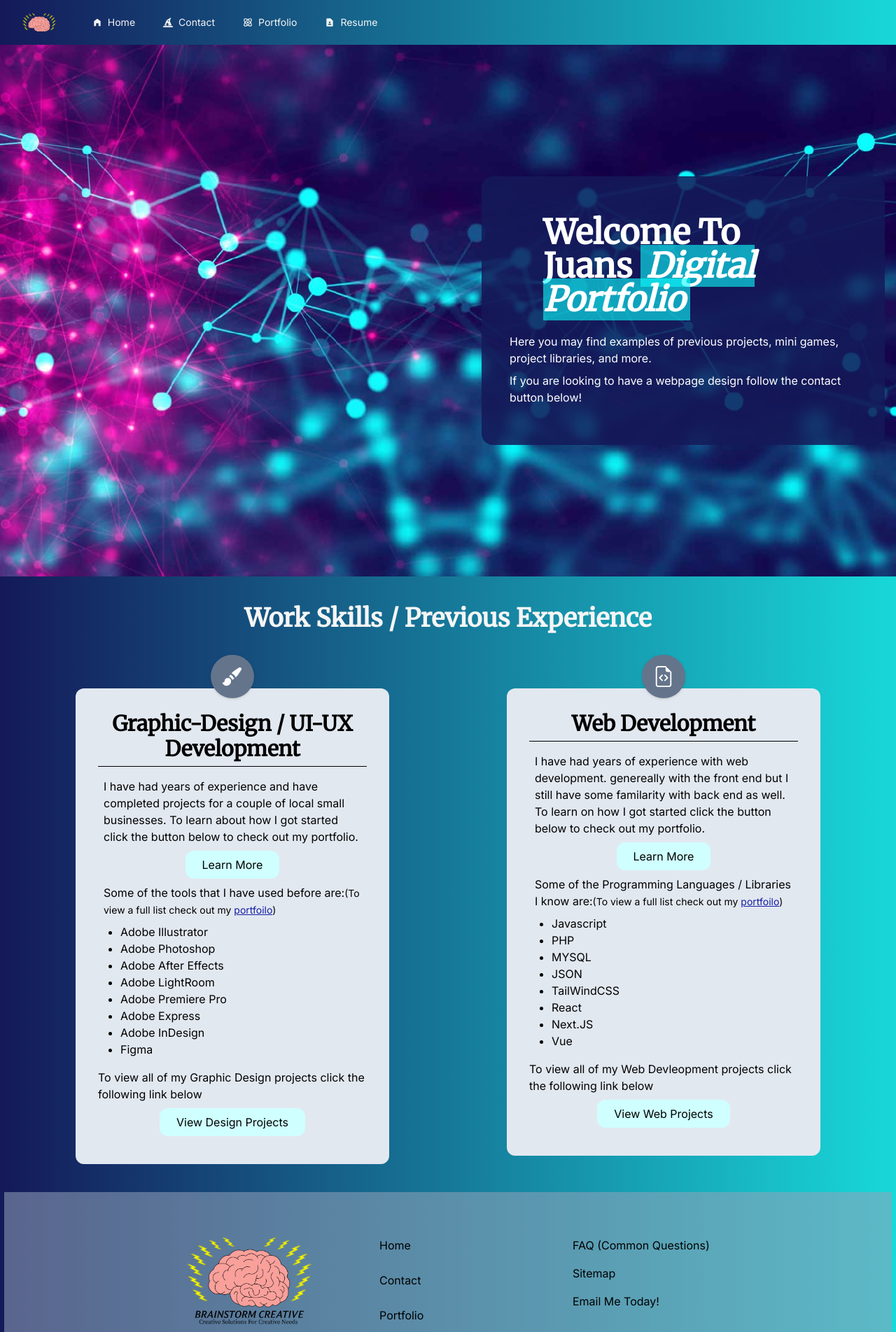
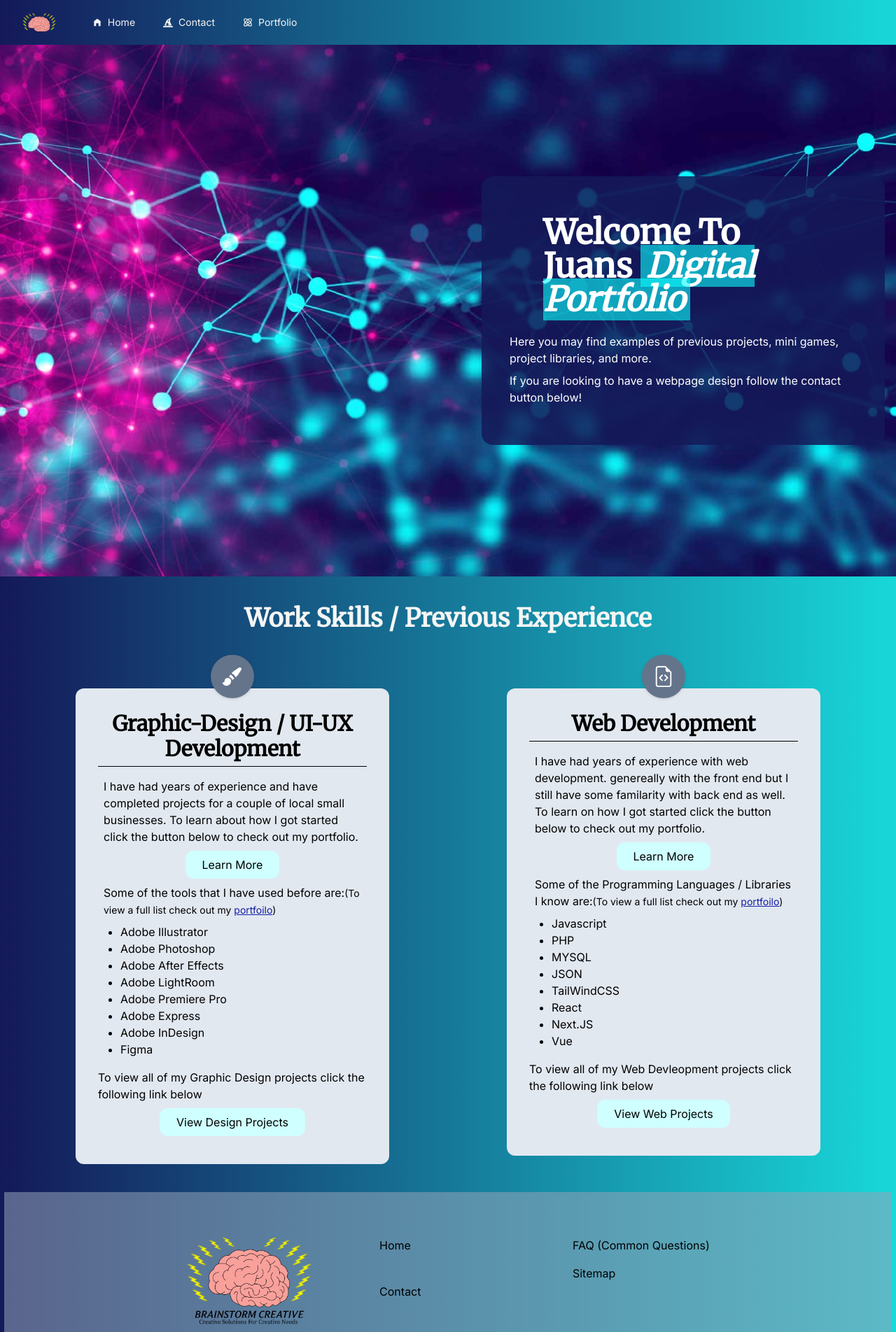
Before and after one commit to juanrios456/Juan-Rios-Portfolio, a Next.js app: page / in a window 1280 px wide. Shown: the top 1904 px of the page at 70% size. Built offline with nearby package versions, Linux system fonts and the light colour scheme.

Commit message:
Remove resume page from navigation menus

```diff
--- a/components/Navigation/NavigationMenu.tsx
+++ b/components/Navigation/NavigationMenu.tsx
@@ -12,7 +12,6 @@ export const navigation = [
   { name: 'Home', href: '/', current: false, icon: <MdHomeFilled/> },
   { name: 'Contact', href: '/contact', current: false, icon: <FaHatWizard/>, },
   { name: 'Portfolio', href: '/portfolio', current: false, icon: <BiAtom/> },
-  { name: 'Resume', href: '/resume', current: false, icon: <MdContactPage/>, },
 ];
 
 function classNames(...classes:any) {
--- a/components/footer.tsx
+++ b/components/footer.tsx
@@ -54,9 +54,6 @@ export function Footer(){
               <FooterLink href='/faq' >FAQ (Common Questions)</FooterLink>
             </div>
             <div className="md:hidden">
-              <FooterLink href='mailto:juanriis456@gmail.com' >Email Me Today!</FooterLink>
-            </div>
-            <div className="md:hidden">
               <FooterLink href='/sitemap' >Sitemap</FooterLink>
             </div>
           </div>
@@ -67,9 +64,6 @@ export function Footer(){
             </div>
             <div className="">
               <FooterLink href='/sitemap' >Sitemap</FooterLink>
-            </div>
-            <div className="">
-              <FooterLink href='mailto:juanriis456@gmail.com'>Email Me Today!</FooterLink>
             </div>
           </div>
         </div>
```
Also changed, not shown: 1 other file (tests, documents, lock files or other folders).
